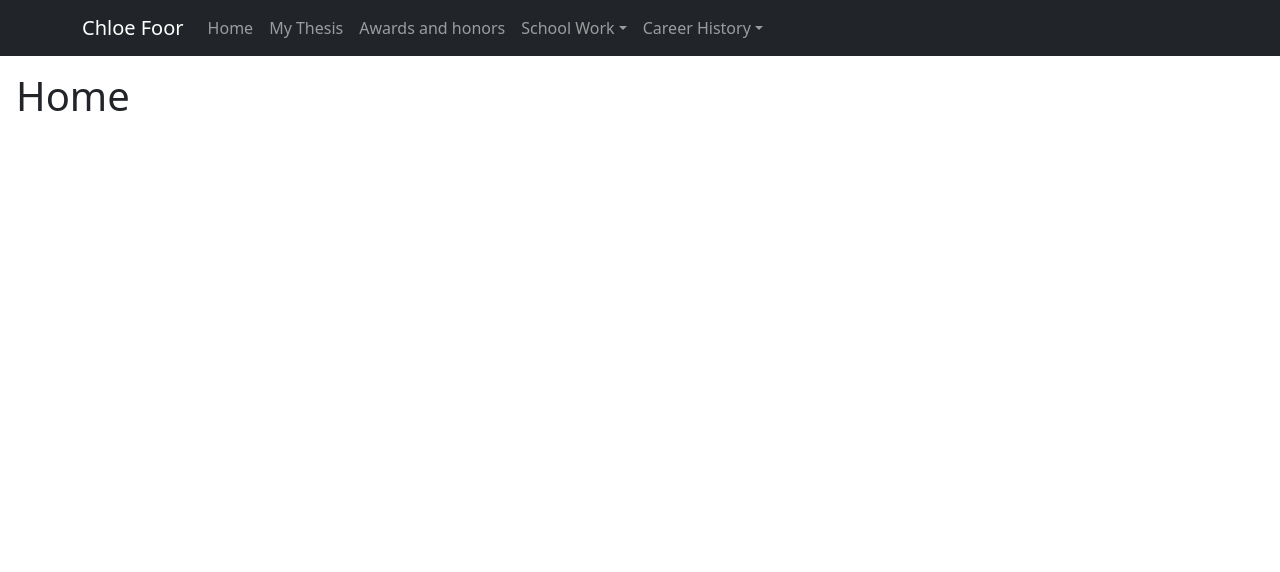
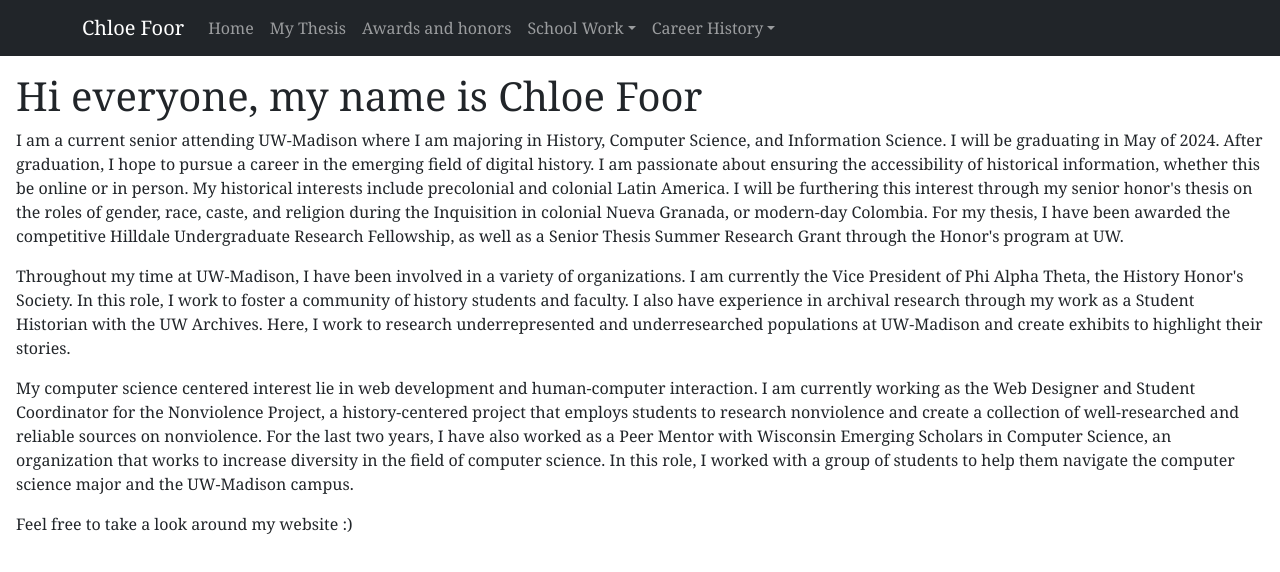
Before and after one commit to chloefoor/chloefoor.github.io, a React (Create React App) app: page / in a window 1280 px wide. Shown: the top 572 px of the page. Built offline with nearby package versions, Linux system fonts and the light colour scheme.

Commit message:
home page, metadata, and 404 page

```diff
--- a/public/index.html
+++ b/public/index.html
@@ -14,7 +14,7 @@
     <meta name="theme-color" content="#000000" />
     <meta
       name="description"
-      content="Web site created using create-react-app"
+      content="Chloe Foor's portfolio website."
     />
     <link rel="apple-touch-icon" href="%PUBLIC_URL%/logo192.png" />
     <!--
@@ -31,7 +31,7 @@
       work correctly both with client-side routing and a non-root public URL.
       Learn how to configure a non-root public URL by running `npm run build`.
     -->
-    <title>React App</title>
+    <title>Chloe Foor</title>
   </head>
   <body>
     <noscript>You need to enable JavaScript to run this app.</noscript>
--- a/src/components/pages/Home.js
+++ b/src/components/pages/Home.js
@@ -1,7 +1,35 @@
 export default function Home() {
     return (
         <div>
-            <h1>Home</h1>
+            <h1>Hi everyone, my name is Chloe Foor</h1>
+            <p>
+                I am a current senior attending UW-Madison where I am majoring in History, Computer Science, and Information Science.
+                I will be graduating in May of 2024. After graduation, I hope to pursue a career in the emerging field of digital history.
+                I am passionate about ensuring the accessibility of historical information, whether this be online or in person.
+                My historical interests include precolonial and colonial Latin America. I will be furthering this interest through my
+                senior honor's thesis on the roles of gender, race, caste, and religion during the Inquisition in colonial Nueva Granada,
+                or modern-day Colombia. For my thesis, I have been awarded the competitive Hilldale Undergraduate Research Fellowship, as
+                well as a Senior Thesis Summer Research Grant through the Honor's program at UW.
+            </p>
+            <p>
+                Throughout my time at UW-Madison, I have been involved in a variety of organizations. I am currently the Vice President of
+                Phi Alpha Theta, the History Honor's Society. In this role, I work to foster a community of history students and faculty.
+                I also have experience in archival research through my work as a Student Historian with the UW Archives. Here, I work to research
+                underrepresented and underresearched populations at UW-Madison and create exhibits to highlight their stories.
+            </p>
+
+            <p>
+                My computer science centered interest lie in web development and human-computer interaction. I am currently working as the
+                Web Designer and Student Coordinator for the Nonviolence Project, a history-centered project that employs students to research
+                nonviolence and create a collection of well-researched and reliable sources on nonviolence.
+                For the last two years, I have also worked as a Peer Mentor with Wisconsin Emerging Scholars in Computer Science, an
+                organization that works to increase diversity in the field of computer science. In this role, I worked with a group of
+                students to help them navigate the computer science major and the UW-Madison campus.
+            </p>
+
+            <p>
+                Feel free to take a look around my website :)
+            </p>
         </div>
     );
 }
--- a/src/components/pages/NoMatch.js
+++ b/src/components/pages/NoMatch.js
@@ -3,6 +3,7 @@ export default function NoMatch (){
         <div>
             <h1>404</h1>
             <h2>Page not found</h2>
+            <h2><a href="/">Return home</a></h2>
         </div>
     );
 }
--- a/src/index.css
+++ b/src/index.css
@@ -1,10 +1,6 @@
 body {
   margin: 0;
-  font-family: -apple-system, BlinkMacSystemFont, 'Segoe UI', 'Roboto', 'Oxygen',
-    'Ubuntu', 'Cantarell', 'Fira Sans', 'Droid Sans', 'Helvetica Neue',
-    sans-serif;
-  -webkit-font-smoothing: antialiased;
-  -moz-osx-font-smoothing: grayscale;
+  font-family: Cambria, Cochin, Georgia, Times, 'Times New Roman', serif
 }
 
 code {
@@ -15,3 +11,7 @@ code {
 .body-spacer {
   margin: 1rem;
 }
+
+.h1 {
+  font-family:'Gill Sans', 'Gill Sans MT', Calibri, 'Trebuchet MS', sans-serif
+}
--- a/src/index.js
+++ b/src/index.js
@@ -1,8 +1,8 @@
 import React from 'react';
 import ReactDOM from 'react-dom/client';
-import './index.css';
 
 import 'bootstrap/dist/css/bootstrap.min.css';
+import './index.css';
 
 import App from './components/structural/App';
 
```
Also changed, not shown: 2 other files (tests, documents, lock files or other folders).
